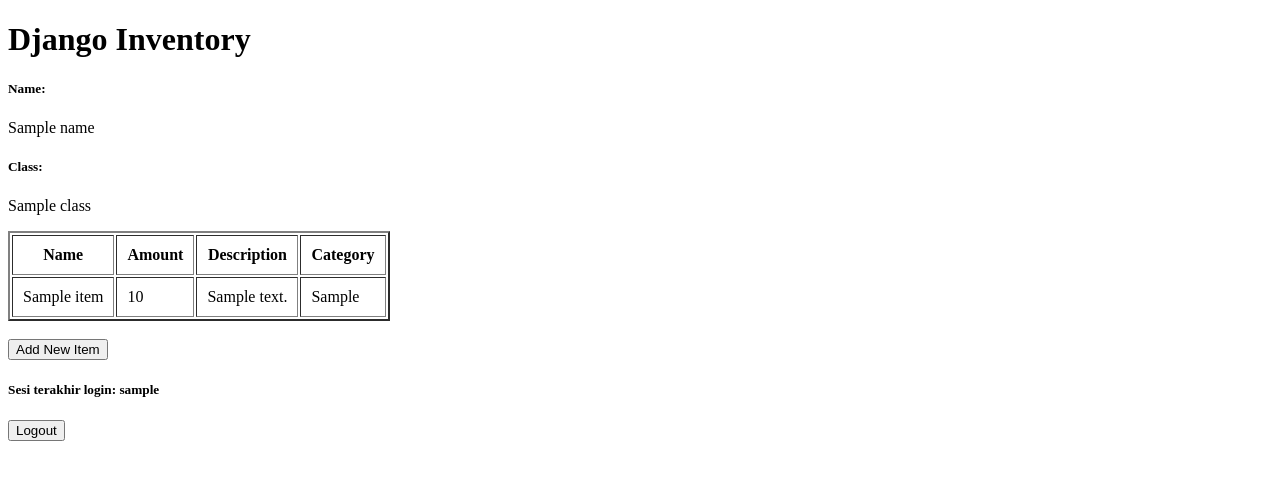
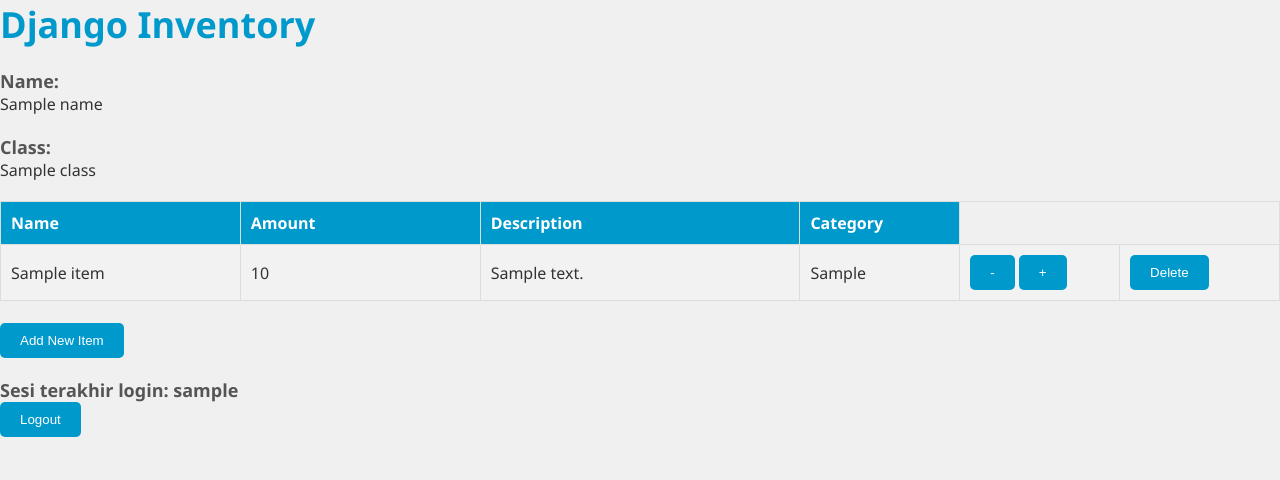
Before and after one commit to Daffa2101/django-inventory, a Django app: template main/templates/main.html in a window 1280 px wide. Shown: the top 480 px of the page. Run offline with Django 4.2, Linux system fonts and the light colour scheme; tables that the repository leaves empty hold one stand-in row (values such as "Sample post"); the template is opened without the code that fills it: values that come from a table or form of the project are taken from there, most other values are stand-ins (such as "Sample title", 1, 10 or a date in 2020).

Commit message:
bonus tugas 4 selesai + tambah css

```diff
--- a/main/templates/main.html
+++ b/main/templates/main.html
@@ -1,7 +1,94 @@
 {% extends 'base.html' %}
 
 {% block content %}
+<style>
 
+
+
+    body, h1, h5, p {
+        margin: 0;
+        padding: 0;
+    }
+
+    body {
+        font-family: 'Segoe UI', Tahoma, Geneva, Verdana, sans-serif;
+        background-color: #f0f0f0;
+        color: #333;
+    }
+
+    .container {
+        max-width: 800px;
+        margin: 0 auto;
+        padding: 20px;
+        background-color: #fff;
+        box-shadow: 0 0 10px rgba(0, 0, 0, 0.1);
+        border-radius: 10px;
+    }
+
+    h1 {
+        font-size: 36px;
+        color: #0099cc;
+        margin-bottom: 20px;
+    }
+
+    h5 {
+        font-size: 18px;
+        color: #555;
+        margin-top: 20px;
+    }
+
+    p {
+        font-size: 16px;
+        color: #333;
+        margin-bottom: 10px;
+    }
+
+    table {
+        width: 100%;
+        border-collapse: collapse;
+        margin-top: 20px;
+    }
+
+    table, th, td {
+        border: 1px solid #ddd;
+    }
+
+    th, td {
+        padding: 10px;
+        text-align: left;
+    }
+
+    th {
+        background-color: #0099cc;
+        color: #fff;
+    }
+
+    tr:nth-child(even) {
+        background-color: #f2f2f2;
+    }
+
+    a {
+        text-decoration: none;
+        color: #0099cc;
+    }
+
+    a:hover {
+        text-decoration: underline;
+    }
+
+    button {
+        background-color: #0099cc;
+        color: #fff;
+        border: none;
+        padding: 10px 20px;
+        border-radius: 5px;
+        cursor: pointer;
+    }
+
+    button:hover {
+        background-color: #0077aa;
+    }
+</style>
 <h1> Django Inventory </h1>
 
 <h5>Name: </h5>
@@ -12,6 +99,14 @@
 
 {% comment %} <h3> Kamu Menyimpan {{items|length}} item pada aplikasi ini </h3> {% endcomment %}
 <table border = "2" cellpadding = "10">
+    <colgroup>
+        <col style="width: 15%;"> <!-- Adjust the width as needed -->
+        <col style="width: 15%;"> <!-- Adjust the width as needed -->
+        <col style="width: 20%;"> <!-- Adjust the width as needed -->
+        <col style="width: 10%;"> <!-- Adjust the width as needed -->
+        <col style="width: 10%;">
+        <col style="width: 10%;"> <!-- Adjust the width as needed for buttons -->
+    </colgroup>
     <tr>
         <th>Name</th>
         <th>Amount</th>
@@ -27,6 +122,12 @@
             <td>{{item.amount}}</td>
             <td>{{item.description}}</td>
             <td>{{item.category}}</td>
+            <td>
+                <a href="{% url 'main:update_amount' item.name 'decrease' %}"><button >-</button></a>
+
+                <a href="{% url 'main:update_amount' item.name 'increase' %}"><button >+</button></a>
+            </td>
+            <td><a href="{% url 'main:delete_item' item.name %}"><button>Delete</button></td><a/>
         </tr>
     {% endfor %}
 </table>
--- a/main/urls.py
+++ b/main/urls.py
@@ -1,5 +1,5 @@
 from django.urls import path
-from main.views import show_main, create_item, show_xml, show_json, show_xml_by_id, show_json_by_id, register, login_user,logout_user
+from main.views import show_main, create_item, show_xml, show_json, show_xml_by_id, show_json_by_id, register, login_user, logout_user, update_amount, delete_item
 
 app_name = 'main'
 
@@ -11,6 +11,9 @@
     path('logout/', logout_user, name='logout'),
     path('xml/', show_xml, name='show_xml'),
     path('json/', show_json, name='show_json'),
+    path('update-amount/<str:item_name>/<str:action>/',
+         update_amount, name='update_amount'),
+    path('delete-item/<str:item_name>/', delete_item, name='delete_item'),
     path('xml/<int:id>/', show_xml_by_id, name='show_xml_by_id'),
     path('json/<int:id>/', show_json_by_id, name='show_json_by_id'),
 ]
```
Also changed, not shown: main/views.py (+32 -0 lines).
